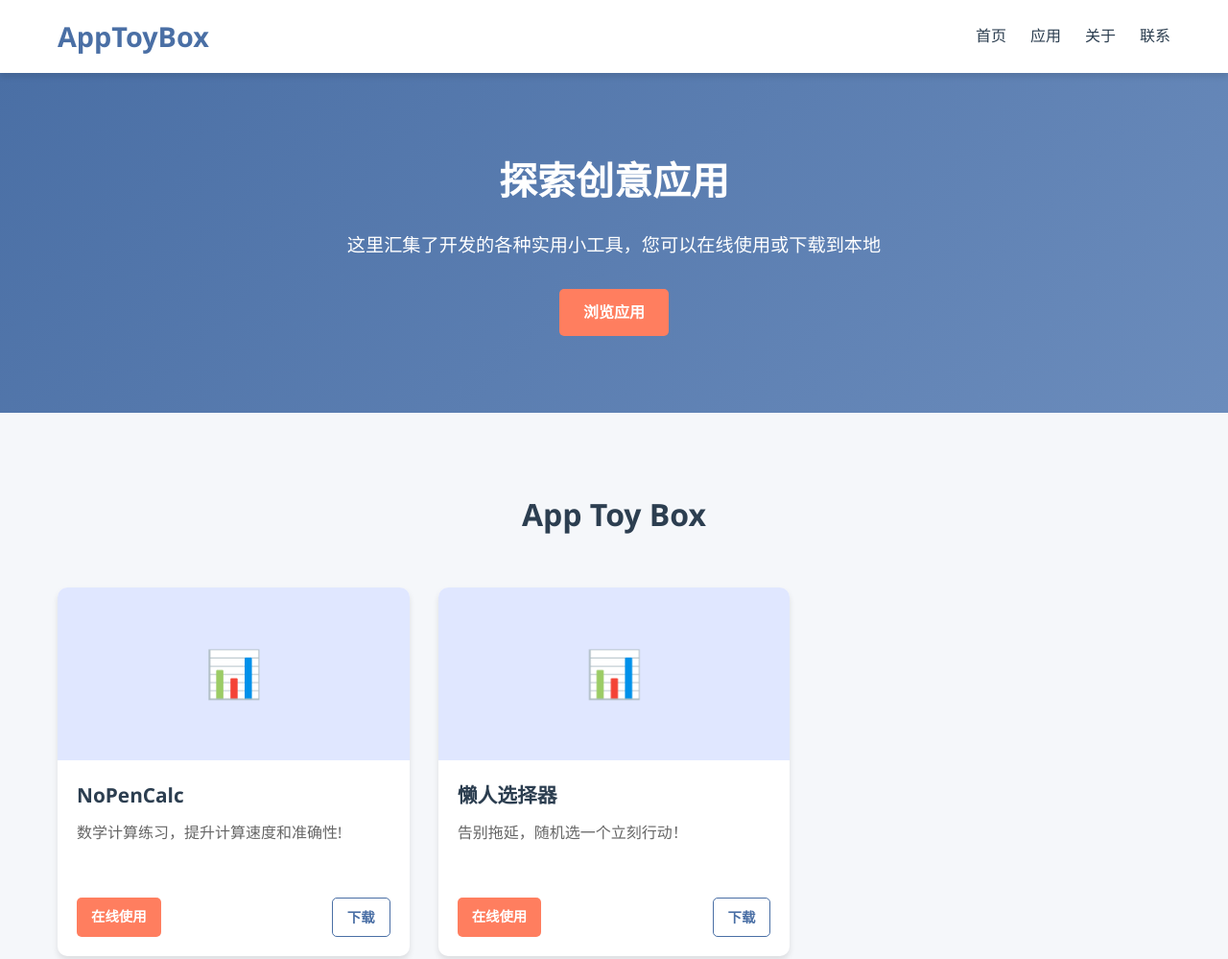
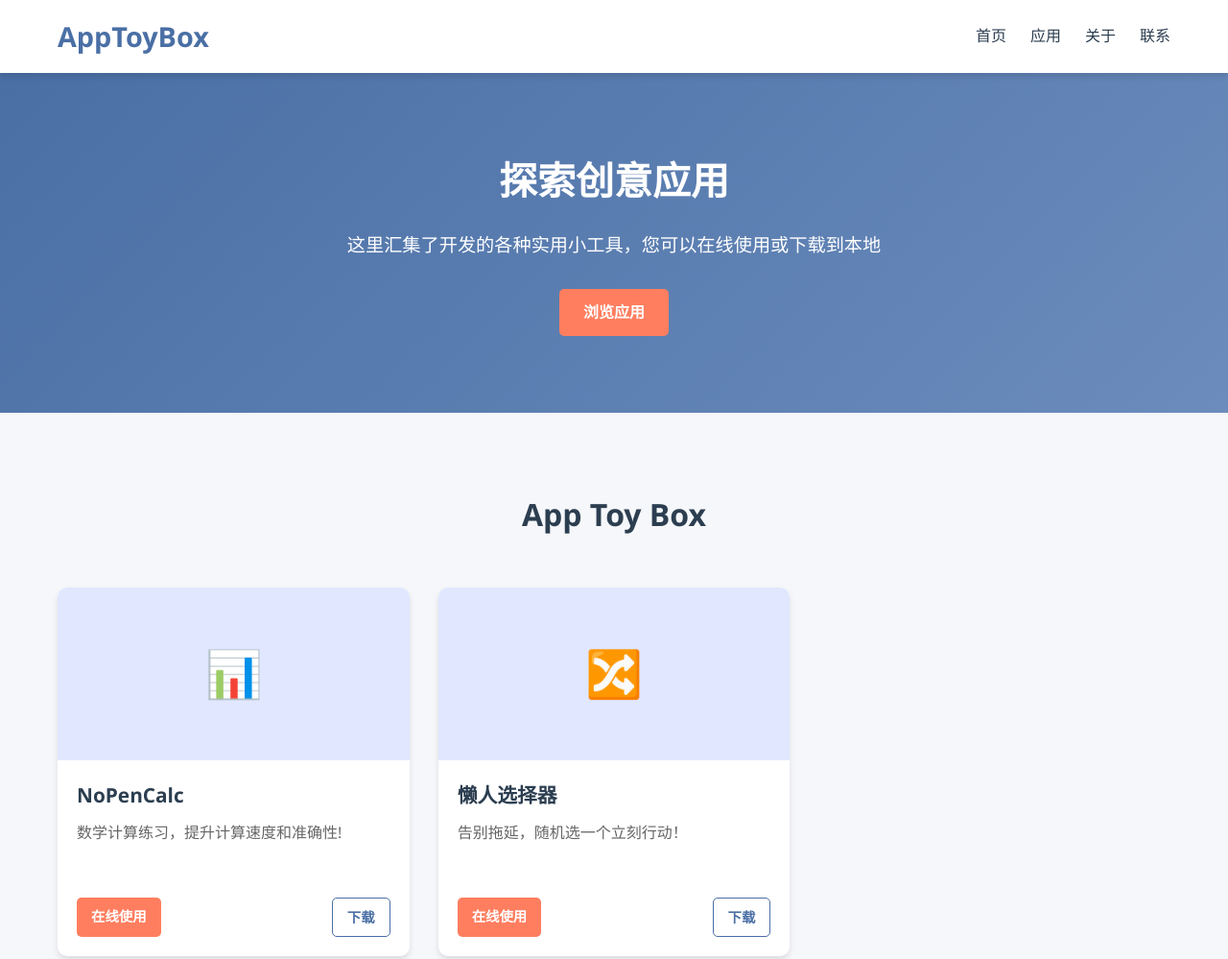
Before and after one commit to Hoaooo/my-app-portfolio, a plain HTML site: page index.html in a window 1280 px wide. Shown: the top 999 px of the page at 96% size. Drawn offline with Linux system fonts and the light colour scheme.

Commit message:
Update index.html
增加懒人选择器的表情符号

```diff
--- a/index.html
+++ b/index.html
@@ -54,7 +54,7 @@
                 <!-- 应用卡片 1 -->
                 <div class="app-card">
                     <div class="app-image">
-                        <div class="app-image">📊</div>
+                        <div class="app-image">🔀</div>
                     </div>
                     <div class="app-content">
                         <h3 class="app-title">懒人选择器</h3>
```
